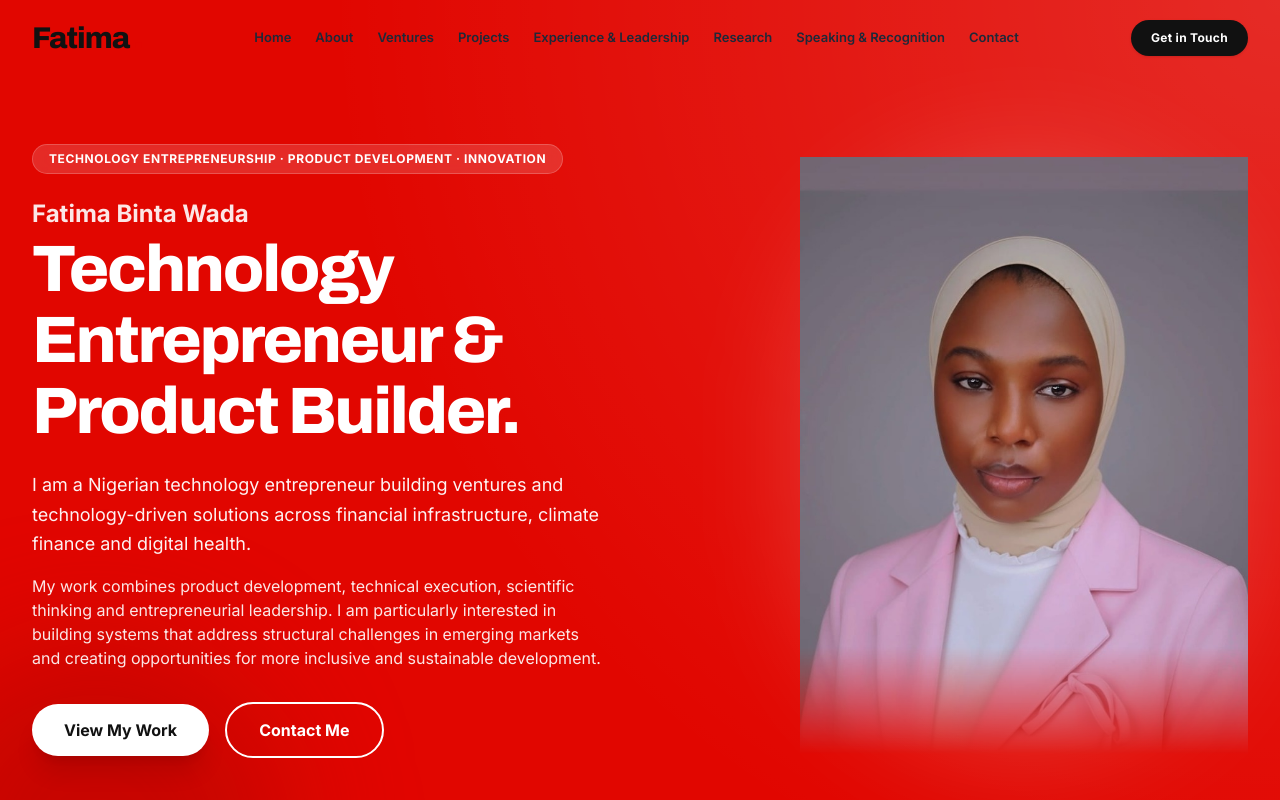
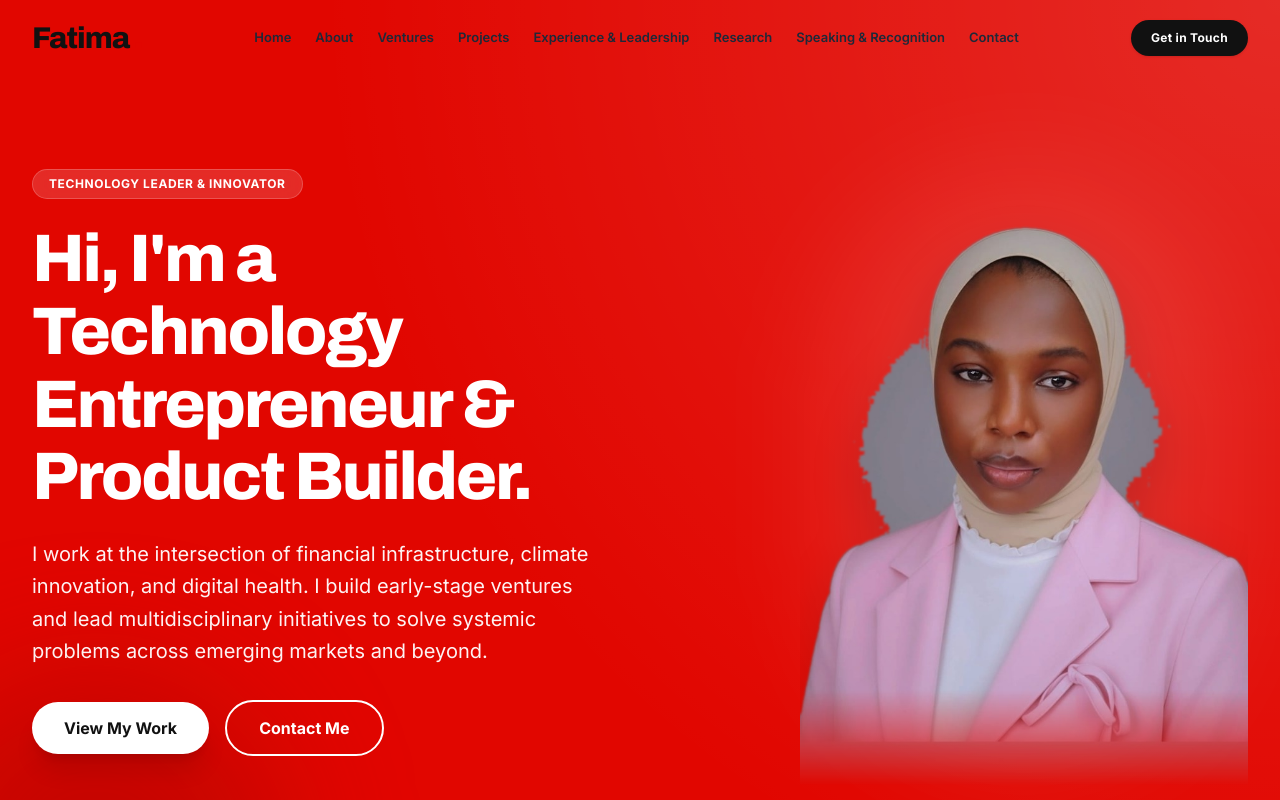
Before and after one commit to fatimawada/fatimawada-portfolio, a Next.js app: page / in a window 1280 px wide. Shown: the top 800 px of the page. Built offline with nearby package versions, Linux system fonts and the light colour scheme; a web font is replaced by a local one.

Commit message:
fix(hero): streamline copy to eliminate repetition with about section and replace photo with transparent cutout

```diff
--- a/app/components/Hero.tsx
+++ b/app/components/Hero.tsx
@@ -68,7 +68,7 @@ export default function Hero() {
       <div className="max-w-7xl mx-auto px-4 sm:px-6 lg:px-8 relative z-10">
         <div className="grid grid-cols-1 lg:grid-cols-12 gap-12 lg:gap-8 items-center">
 
-          {/* Left Column: Eyebrow, Name, Headline, Description, Buttons (NO voice note UI box) */}
+          {/* Left Column: Eyebrow, Headline, Punchy Sub-text, Buttons (NO voice note UI box, NO double about copy) */}
           <motion.div
             initial={{ opacity: 0, y: 30 }}
             animate={{ opacity: 1, y: 0 }}
@@ -77,28 +77,21 @@ export default function Hero() {
           >
             {/* Eyebrow */}
             <span className="inline-flex items-center px-4 py-1.5 rounded-full bg-white/15 backdrop-blur-md text-white text-[11px] sm:text-xs font-bold uppercase tracking-wider border border-white/20">
-              TECHNOLOGY ENTREPRENEURSHIP · PRODUCT DEVELOPMENT · INNOVATION
+              TECHNOLOGY LEADER &amp; INNOVATOR
             </span>
 
-            {/* Name & Headline */}
+            {/* Headline */}
             <div>
-              <span className="block text-xl sm:text-2xl font-bold text-white/90 mb-1">
-                Fatima Binta Wada
-              </span>
-              <h1 className="font-heading text-4xl sm:text-6xl lg:text-[4.1rem] text-white leading-[1.08] tracking-tight">
+              <h1 className="font-heading text-4xl sm:text-6xl lg:text-[4.2rem] font-extrabold text-white leading-[1.08] tracking-tight">
+                Hi, I&apos;m a<br />
                 Technology Entrepreneur &amp; Product Builder.
               </h1>
             </div>
 
-            {/* Description */}
-            <div className="space-y-4 max-w-xl text-base sm:text-lg text-white/95 leading-relaxed font-normal">
-              <p>
-                I am a Nigerian technology entrepreneur building ventures and technology-driven solutions across financial infrastructure, climate finance and digital health.
-              </p>
-              <p className="text-white/90 text-sm sm:text-base">
-                My work combines product development, technical execution, scientific thinking and entrepreneurial leadership. I am particularly interested in building systems that address structural challenges in emerging markets and creating opportunities for more inclusive and sustainable development.
-              </p>
-            </div>
+            {/* Sub-text (Concise, punchy - no repetition with About section) */}
+            <p className="text-base sm:text-lg lg:text-xl text-white/95 max-w-xl leading-relaxed font-normal">
+              I work at the intersection of financial infrastructure, climate innovation, and digital health. I build early-stage ventures and lead multidisciplinary initiatives to solve systemic problems across emerging markets and beyond.
+            </p>
 
             {/* Action Buttons */}
             <div className="flex flex-wrap items-center gap-4 pt-2 w-full sm:w-auto">
@@ -118,7 +111,7 @@ export default function Hero() {
             </div>
           </motion.div>
 
-          {/* Right Column: Unboxed, Free-Floating Photo overlapping Red Background */}
+          {/* Right Column: Unboxed, Free-Floating Cutout Photo on Red Background */}
           <motion.div
             initial={{ opacity: 0, scale: 0.95 }}
             animate={{ opacity: 1, scale: 1 }}
@@ -133,19 +126,19 @@ export default function Hero() {
                 repeat: Infinity,
                 ease: "easeInOut",
               }}
-              className="relative w-full max-w-sm sm:max-w-md aspect-[3/4] flex items-center justify-center"
+              className="relative w-full max-w-sm sm:max-w-md aspect-[720/1024] flex items-center justify-center"
             >
-              {/* Back illumination halo */}
-              <div className="absolute inset-4 rounded-full bg-white/20 blur-3xl pointer-events-none" />
+              {/* Subtle back depth illumination */}
+              <div className="absolute inset-8 rounded-full bg-white/10 blur-3xl pointer-events-none" />
 
-              {/* Unboxed portrait: No borders, no card box, feathered seamlessly into the red background */}
-              <div className="relative w-full h-full overflow-hidden [mask-image:linear-gradient(to_bottom,black_82%,transparent_100%)]">
+              {/* Unboxed portrait: No borders, no card box, transparent cutout feathered into red canvas */}
+              <div className="relative w-full h-full overflow-hidden [mask-image:linear-gradient(to_bottom,black_85%,transparent_100%)]">
                 <Image
-                  src="/images/fatima_pink_blazer.jpg"
+                  src="/images/fatima_pink_blazer_cutout.png"
                   alt="Fatima Binta Wada - Technology Entrepreneur & Product Builder"
                   fill
                   priority
-                  className="object-cover object-top drop-shadow-2xl select-none pointer-events-none"
+                  className="object-contain object-bottom drop-shadow-2xl select-none pointer-events-none"
                   sizes="(max-width: 768px) 100vw, 480px"
                 />
               </div>
```
Also changed, not shown: public/images/fatima_pink_blazer_cutout.png (added).
